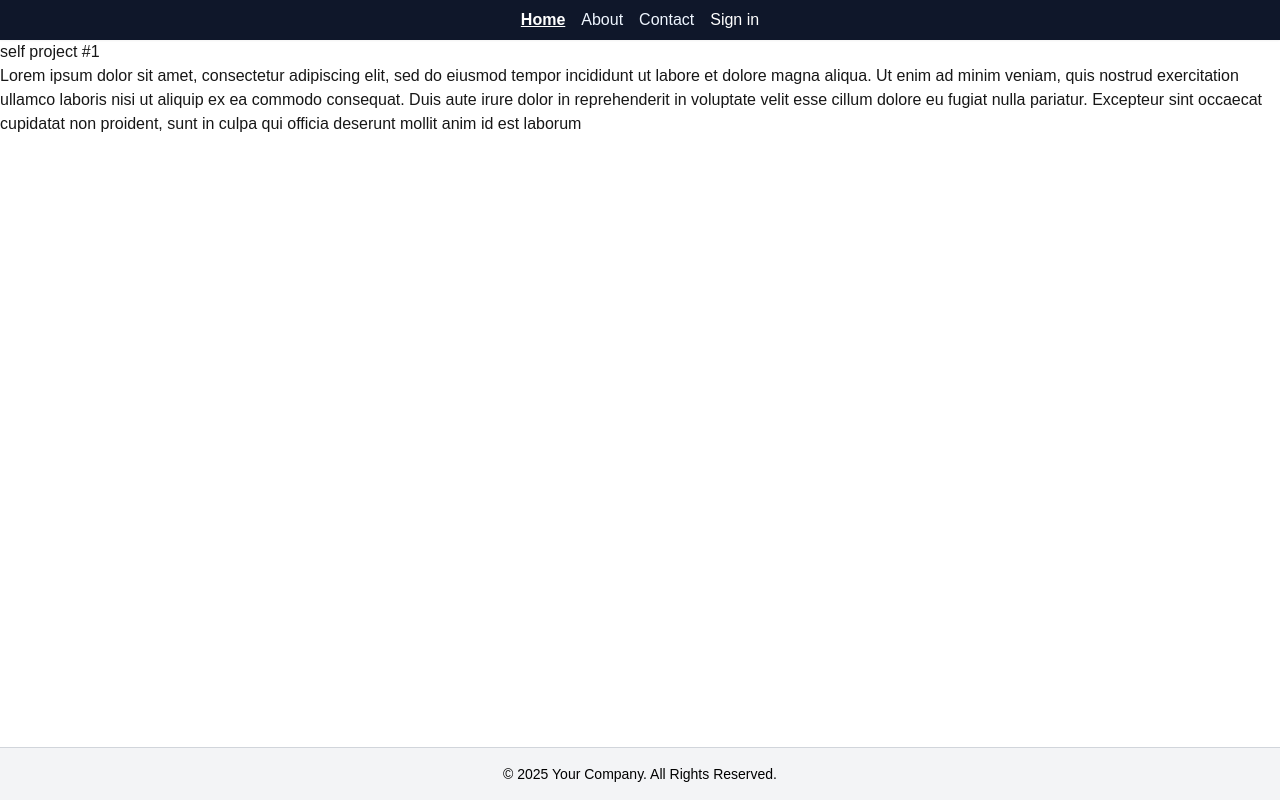
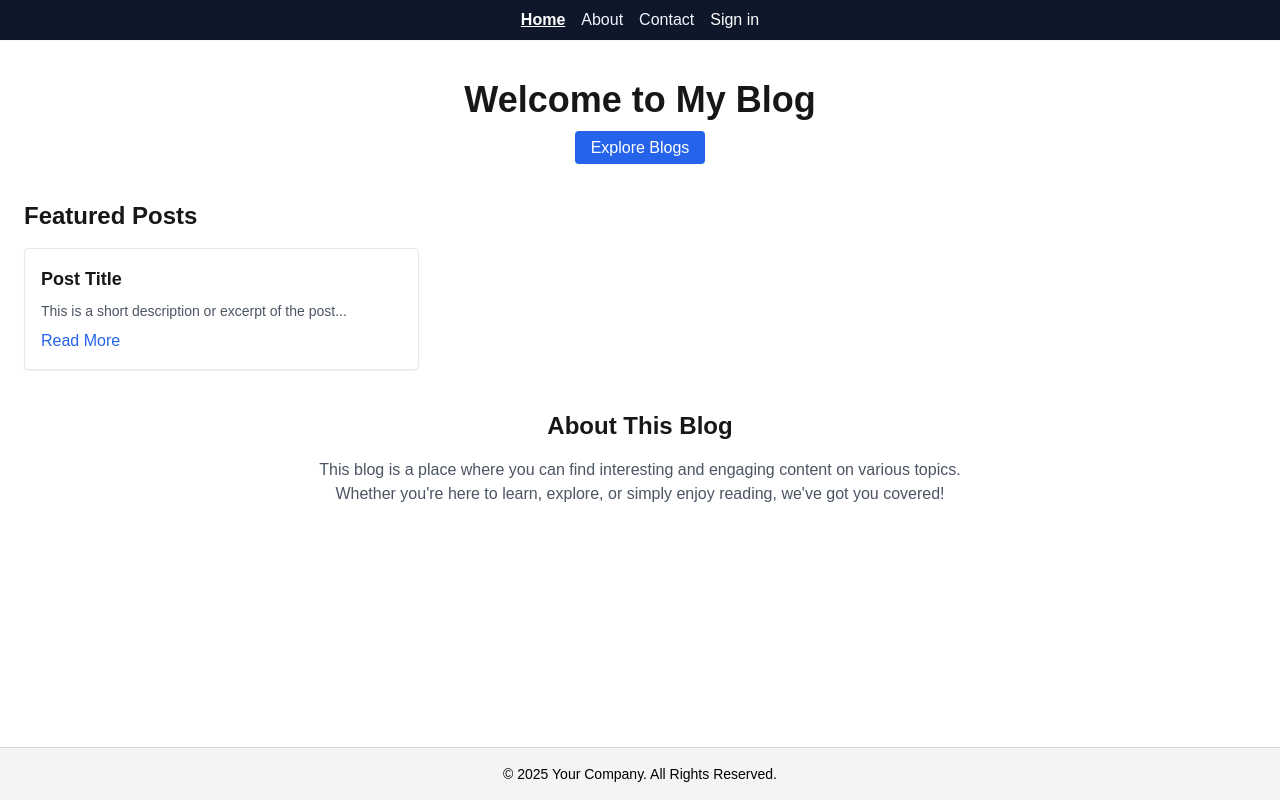
Before and after one commit to jiebinzhou98/project01, a Next.js app in the folder self-blog/: page / in a window 1280 px wide. Built offline with nearby package versions, Linux system fonts and the light colour scheme; no server answers.

Commit message:
Update changes

```diff
--- a/self-blog/app/page.tsx
+++ b/self-blog/app/page.tsx
@@ -1,16 +1,45 @@
-
+// pages/index.tsx
+import Link from "next/link";
 
 export default function Home() {
   return (
-    <>
-      <div>
-        self project #1
-      </div>
+    <div className="px-6 py-10">
+      {/* Hero Section */}
+      <section className="text-center mb-10">
+        <h1 className="text-4xl font-bold mb-4">Welcome to My Blog</h1>
+        <Link
+          href="/blog"
+          className="bg-blue-600 text-white px-4 py-2 rounded hover:bg-blue-700"
+        >
+          Explore Blogs
+        </Link>
+      </section>
 
-      <div>
-      Lorem ipsum dolor sit amet, consectetur adipiscing elit, sed do eiusmod tempor incididunt ut labore et dolore magna aliqua. Ut enim ad minim veniam, quis nostrud exercitation ullamco laboris nisi ut aliquip ex ea commodo consequat. Duis aute irure dolor in reprehenderit in voluptate velit esse cillum dolore eu fugiat nulla pariatur. Excepteur sint occaecat cupidatat non proident, sunt in culpa qui officia deserunt mollit anim id est laborum
-      </div>
-    </>
+      {/* Featured Posts */}
+      <section>
+        <h2 className="text-2xl font-semibold mb-4">Featured Posts</h2>
+        <div className="grid grid-cols-1 md:grid-cols-2 lg:grid-cols-3 gap-6">
+          {/* Example Featured Post */}
+          <div className="p-4 border rounded shadow-sm">
+            <h3 className="text-lg font-semibold mb-2">Post Title</h3>
+            <p className="text-sm text-gray-600">
+              This is a short description or excerpt of the post...
+            </p>
+            <Link href="/blog/1" className="text-blue-600 mt-2 inline-block">
+              Read More
+            </Link>
+          </div>
+          {/* Repeat similar blocks for other posts */}
+        </div>
+      </section>
 
+      {/* About Section */}
+      <section className="mt-10 text-center">
+        <h2 className="text-2xl font-semibold mb-4">About This Blog</h2>
+        <p className="text-gray-600 max-w-2xl mx-auto">
+          This blog is a place where you can find interesting and engaging content on various topics. Whether you're here to learn, explore, or simply enjoy reading, we've got you covered!
+        </p>
+      </section>
+    </div>
   );
 }
```
